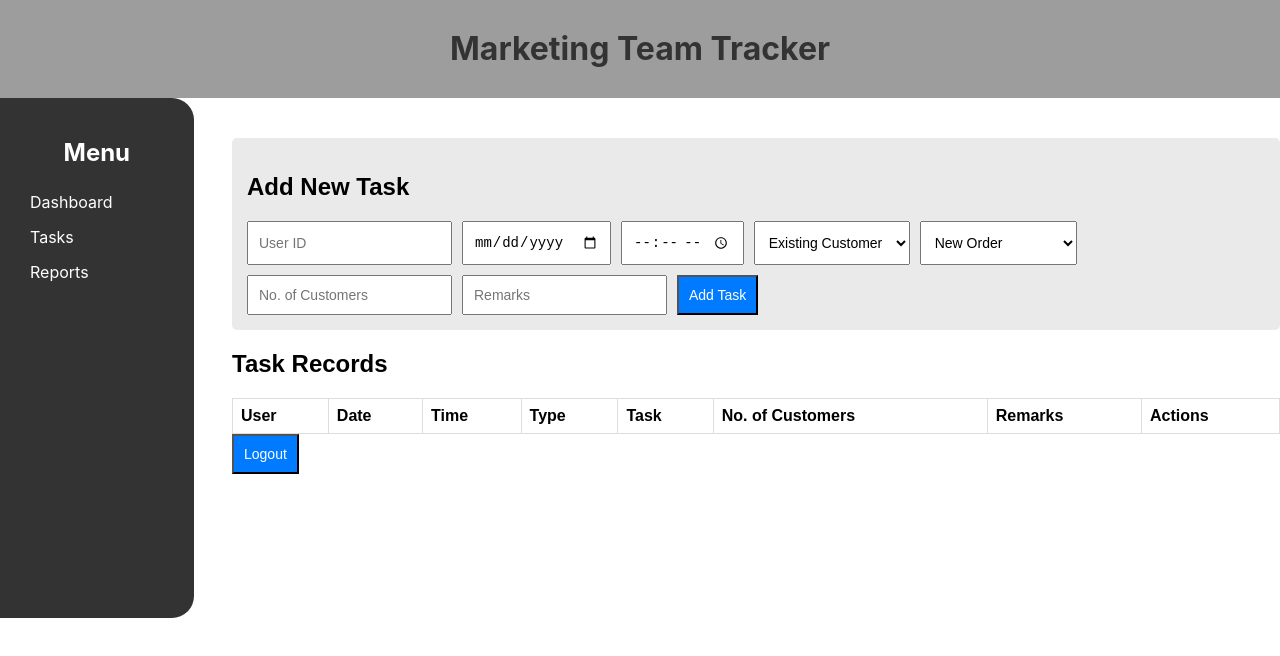
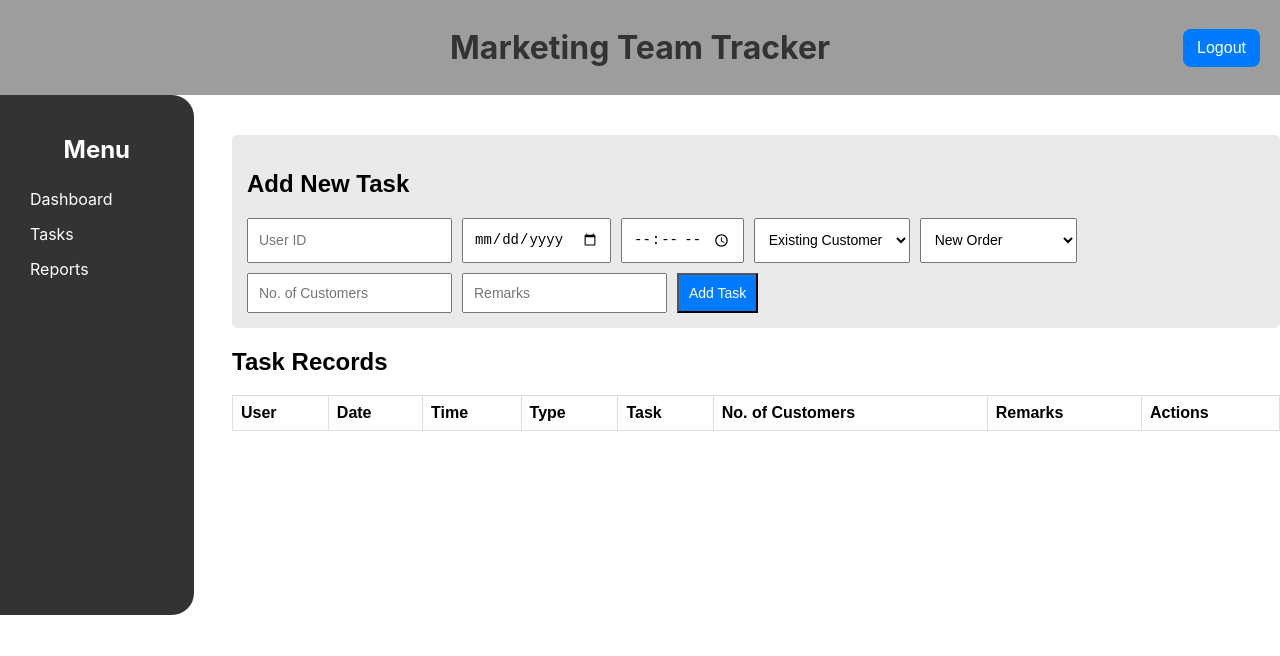
Before and after one commit to StephanBegins/MarketingTeamTrack, a React (Create React App) app: page /home in a window 1280 px wide. Shown: the top 656 px of the page. Built offline with nearby package versions, Linux system fonts and the light colour scheme; sample sign-in values are in the browser's storage.

Commit message:
logout location placed correctly

```diff
--- a/src/components/Header.css
+++ b/src/components/Header.css
@@ -1,6 +1,33 @@
 .header {
-    background: #9e9d9d;
-    color: white;
-    padding: 8px;
-    text-align: center;
-  }
+  background: #9e9d9d;
+  color: white;
+  padding: 28px;
+  text-align: center;
+  display: flex;
+  justify-content: center;
+  align-items: center;
+  position: relative;
+}
+
+.header h1 {
+  flex-grow: 1;
+  margin: 0;
+}
+
+.header button {
+  position: absolute;
+  right: 20px;
+  background-color: #007bff;
+  color: rgb(255, 255, 255);
+  border: none;
+  padding: 10px 14px;
+  cursor: pointer;
+  border-color: black;
+  border-radius: 8px;
+  font-size: 16px;  /* Increase button text size */
+  font-weight: 500; /* Make button text bold */
+}
+
+.header button:hover {
+  background-color: #2a95db;
+}
--- a/src/components/Header.js
+++ b/src/components/Header.js
@@ -1,9 +1,18 @@
 import "./Header.css";
+import { useNavigate } from "react-router-dom";
 
 const Header = () => {
+  const navigate = useNavigate();
+  // Redirect to login if not authenticated
+  const handleLogout = () => {
+    localStorage.removeItem("isAuthenticated");
+    navigate("/", { replace: true }); // Redirect to login
+  };
+
   return (
     <div className="header">
       <h1>Marketing Team Tracker</h1>
+      <button onClick={handleLogout}>Logout</button>
     </div>
   );
 };
--- a/src/pages/Home.js
+++ b/src/pages/Home.js
@@ -1,15 +1,8 @@
 import React, { useState } from "react";
 import "./Home.css";
-import { useNavigate } from "react-router-dom";
+
 
 const Home = () => {
-
-  const navigate = useNavigate();
-  // Redirect to login if not authenticated
-  const handleLogout = () => {
-    localStorage.removeItem("isAuthenticated");
-    navigate("/", { replace: true }); // Redirect to login
-  };
 
   // State for new task input (mthdr)
   const [newTask, setNewTask] = useState({
@@ -199,7 +192,7 @@ const Home = () => {
           </table>
         </div>
       )}
-      <button onClick={handleLogout}>Logout</button>
+
     </div>
   );
 };
```
